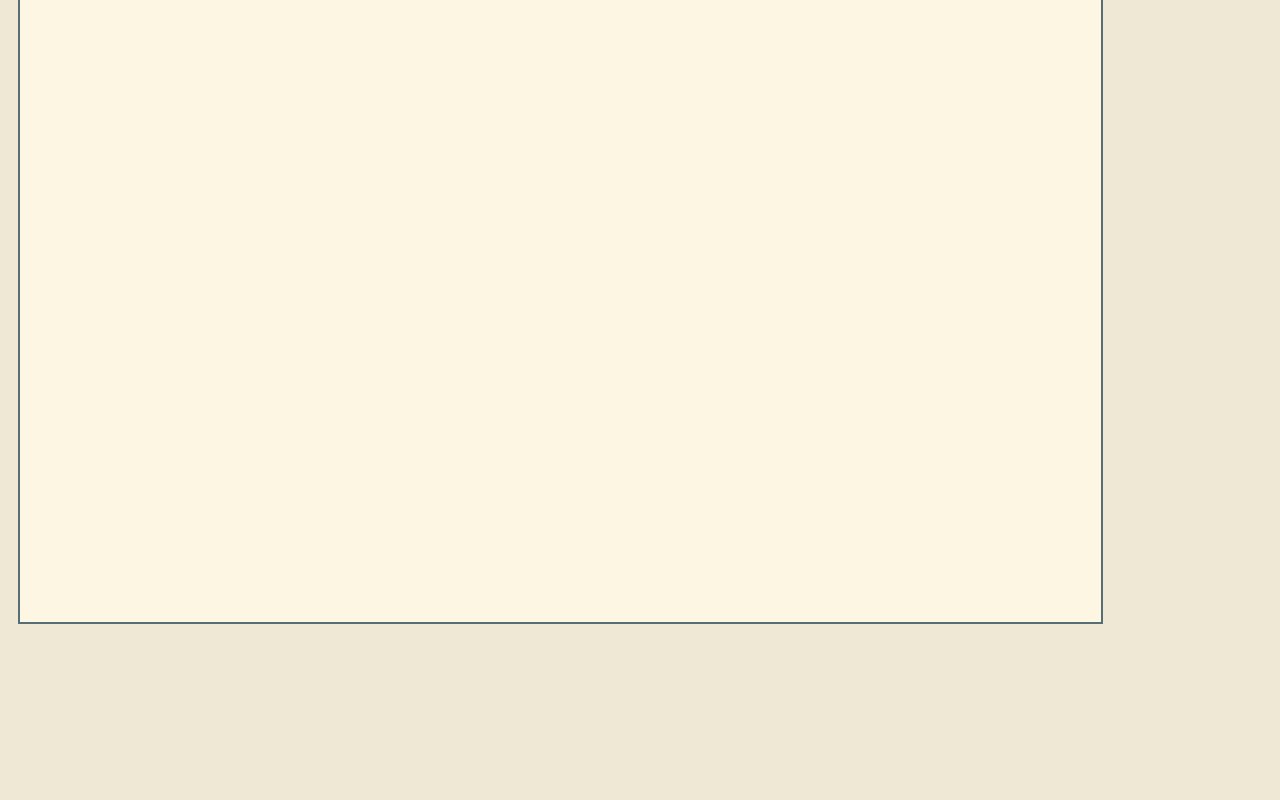
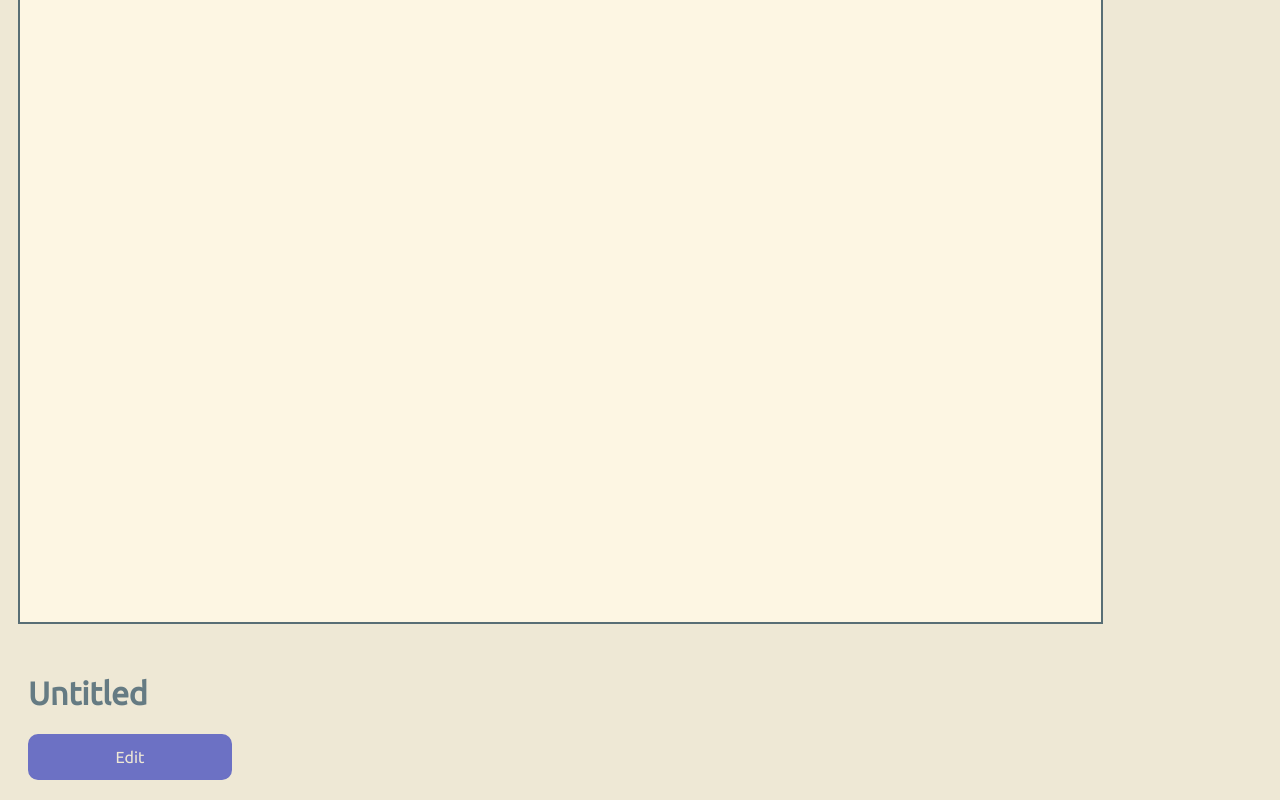
Before and after one commit to DGJanson/cytoscape-tryout, a React app: page / in a window 1280 px wide. Shown: the part 493-1293 px from the top of the page. Before the commit the page ends 1135 px from the top, so only its background shows below. Built offline with nearby package versions, Linux system fonts and the light colour scheme; the HTML template or start-up script is replaced by a standard one.

Commit message:
Added an editable title

```diff
--- a/src/js/enums.js
+++ b/src/js/enums.js
@@ -6,5 +6,4 @@ export const mainStates = {
 export const openClosed = {
     "closed" : 0,
     "open" : 1
-
 }
--- /dev/null
+++ b/src/js/model/projectdesc.js
@@ -0,0 +1,13 @@
+// This class is an object that contains all the data on the project
+// Like title, version, notes etc
+
+export class Project {
+    constructor () {
+        this.version = "0.1";
+        this.title = "Untitled";
+    }
+
+    setTitle (newTitle) {
+        this.title = newTitle;
+    }
+}
--- /dev/null
+++ b/src/js/view/components/projectmenu.jsx
@@ -0,0 +1,68 @@
+import React from 'react';
+import { openClosed } from '../../enums';
+
+// The view of the  project menu under the graph
+// Shows the project data
+// Use the openclosed enum to determine of the project settings can be edited
+
+export class ProjectMenu extends React.Component {
+    constructor (props) {
+        super(props);
+
+        this.state = {
+            openClosed: openClosed.closed,
+            title: this.props["desc"]["title"]
+        }
+
+        this.changeState = this.changeState.bind(this);
+        this.setTitle = this.setTitle.bind(this);
+    }
+
+    changeState () {
+        if (this.state["openClosed"] === openClosed.closed) {
+            this.setState({
+                openClosed: openClosed.open
+            });
+        } else { // If from open to closed, we need to save
+            this.save();
+            this.setState({
+                openClosed: openClosed.closed
+            });
+        }
+    }
+
+    save () {
+        // We simply write all the state to the prop object that was sent here
+        this.props["desc"].setTitle(this.state["title"]);
+    }
+
+    setTitle (event) {
+        // We need to set the title both in the object
+        this.setState({
+            title: event.target.value
+        });
+    }
+
+    render () {
+        if (this.state["openClosed"] === openClosed.closed) {
+            return (
+                <div className="containerDiv">
+                    <h1>{this.state["title"]}</h1>
+                    <div className="button" onClick={this.changeState}>Edit</div>
+                </div>
+            )
+        } else if (this.state["openClosed"] === openClosed.open) {
+            return (
+                <div className="containerDiv">
+                    <p>Title</p>
+                    <div>
+                        <input type="text" value={this.state["title"]} onChange={this.setTitle} />
+                    </div>
+                    <div className="button" onClick={this.changeState}>Save</div>
+                </div>
+            )
+        }
+
+
+    }
+}
--- a/src/js/view/main_view.jsx
+++ b/src/js/view/main_view.jsx
@@ -4,10 +4,13 @@ import React from 'react';
 
 import { Title } from './components/headers.jsx';
 import { LoadingDiv } from './components/statecomponents.jsx';
-import { TopMenu } from './components/topmenu/topmenu.jsx';
+import { TopMenu } from './components/topmenu.jsx';
+import { ProjectMenu } from './components/projectmenu.jsx';
 
 import { initCytoscape } from '../graph/cytocanvas.js';
 import { CyHelper } from '../graph/cyhelper.js';
+
+import { Project }  from '../model/projectdesc.js';
 
 import { mainStates } from '../enums.js';
 
@@ -17,8 +20,9 @@ export class MainView extends React.Component {
         this.state = {
             appState: mainStates.loading,
             cytoscapeLoaded: false,
+        };
 
-        };
+        this.project_desc = new Project();
 
         this.addElementsToCytoscape = this.addElementsToCytoscape.bind(this);
         this.resizeCytoscape = this.resizeCytoscape.bind(this);
@@ -29,7 +33,6 @@ export class MainView extends React.Component {
         if (this.state["cytoscapeLoaded"] === false) {
             // initcytoscape returns a promise! so await it
             initCytoscape("canvasDiv").then(cyCore => {
-                console.log(cyCore);
                 this.cyHelper = new CyHelper(cyCore);
                 this.setState({
                     appState: mainStates.loaded,
@@ -42,6 +45,7 @@ export class MainView extends React.Component {
 
     componentDidUpdate () {
         this.resizeCytoscape();
+        console.log(this.project_desc);
     }
 
     // Callbacks that downstream components can use
@@ -71,6 +75,7 @@ export class MainView extends React.Component {
                     <MainTitle/>
                     <TopMenu addElements={this.addElementsToCytoscape} resizeCytoscape={this.resizeCytoscape} />
                     <CytoscapeContainer />
+                    <ProjectMenu desc={this.project_desc} />
                 </div>
             )
         }
```
Also changed, not shown: src/js/view/components/topmenu.jsx (renamed from src/js/view/components/topmenu/topmenu.jsx, +4 -4 lines).
